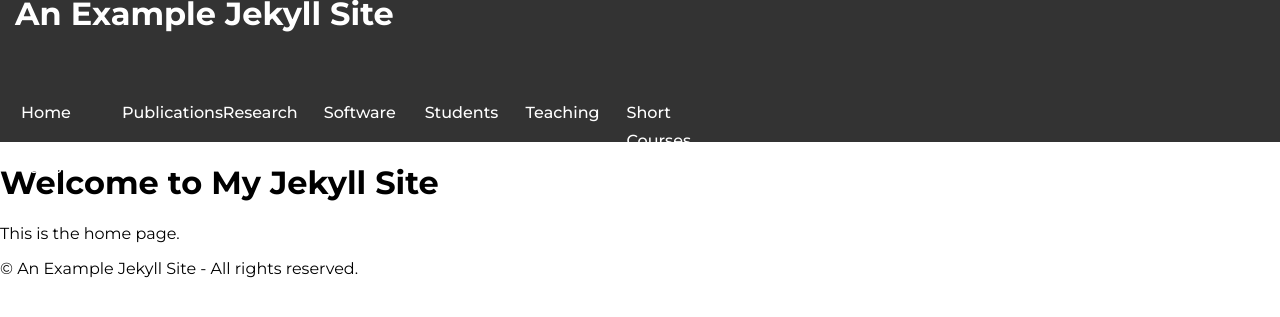
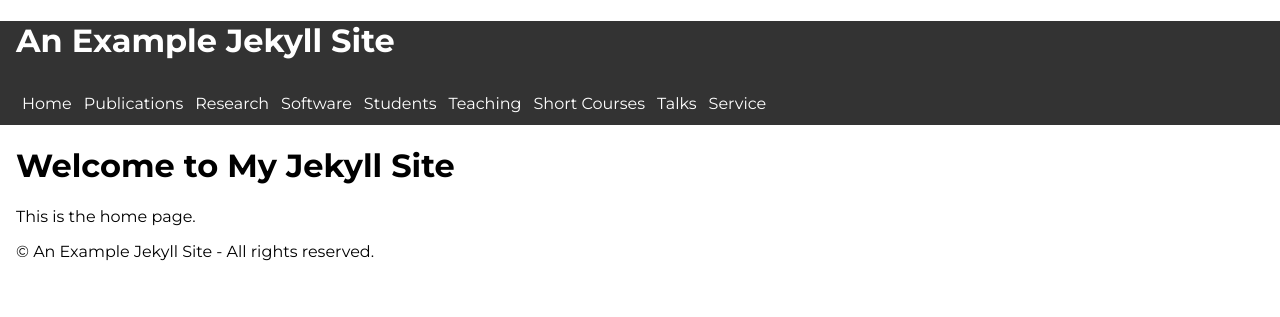
Before and after one commit to pubino/pubino.github.io, a Jekyll site: the page built from index.md, in a window 1280 px wide. Shown: the top 317 px of the page. Built offline with Jekyll 4.4.1, drawn with Linux system fonts in a browser that asks for light colours.

Commit message:
Style the structured containers

```diff
--- a/assets/css/style.css
+++ b/assets/css/style.css
@@ -5,66 +5,42 @@
   font-family: 'Montserrat', sans-serif;
   margin: 0;
   padding: 0;
+  width: 100%;
+}
+
+.page {
+  width: 100%;
+}
+
+header, #main, footer {
+  width: 100%;
+}
+
+.header-container, .container, .footer-container {
+  max-width: 90rem;
+  margin: 0 auto; /* Center the container */
+  padding: 0 1rem; /* Add some padding for aesthetics */
 }
 
 header {
-  box-sizing: border-box;
-  color: rgb(255, 255, 255);
-  display: block;
-  font-size: 16px;
-  font-weight: 400;
-  height: 142px;
-  line-height: 28px;
-  margin-left: 0px;
-  margin-right: 0px;
-  max-width: 1440px;
-  padding-left: 15px;
-  padding-right: 15px;
-  position: relative;
-  text-align: left;
   background-color: #333;
+  color: white;
 }
 
-.logo h1 {
+nav {
+  position: relative;
+}
+
+nav ul {
+  display: flex;
+  flex-direction: row;
+  list-style: none;
+  padding: 0;
   margin: 0;
 }
 
-nav {
-  position: absolute;
-  bottom: 0px;
-  width: 100%;
-}
-
-nav ul {
-  box-sizing: border-box;
-  color: rgb(255, 255, 255);
-  display: flex;
-  flex-direction: row;
-  flex-wrap: wrap;
-  font-size: 16px;
-  font-weight: 400;
-  height: 55px;
-  line-height: 28px;
-  list-style: none;
-  margin: 0;
-  max-width: calc(80% - 10px);
-  padding-inline-start: 0px;
-  padding-left: 0px;
-  text-align: left;
-  width: 799.953px;
-}
-
 nav ul li {
-  box-sizing: border-box;
-  background-color: rgba(0, 0, 0, 0);
-  color: rgb(255, 255, 255);
-  cursor: pointer;
-  display: block;
-  font-weight: 500;
-  height: 55px;
-  line-height: 28px;
-  padding: 12px 6px 15px;
-  width: 100.93px;
+  padding: 12px 6px;
 }
 
 nav a {
@@ -80,27 +56,20 @@
   cursor: pointer;
   font-size: 16px;
   padding: 10px;
-  position: absolute;
-  top: 10px;
-  right: 15px;
 }
 
 @media (max-width: 600px) {
-  nav {
-    position: relative; /* Adjust to fit mobile layout */
-  }
-
   nav ul {
-    display: none; /* Start hidden on mobile */
+    display: none;
+    flex-direction: column;
     position: absolute;
+    background-color: #333;
     top: 50px;
     right: 15px;
-    background-color: #333;
-    flex-direction: column;
     width: auto;
   }
 
   .menu-toggle {
-    display: inline-block; /* Show menu button on mobile */
+    display: inline-block;
   }
 }
```
